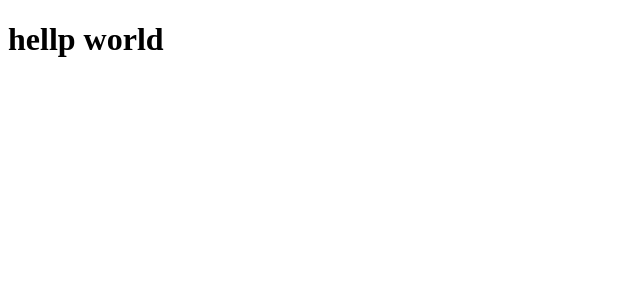
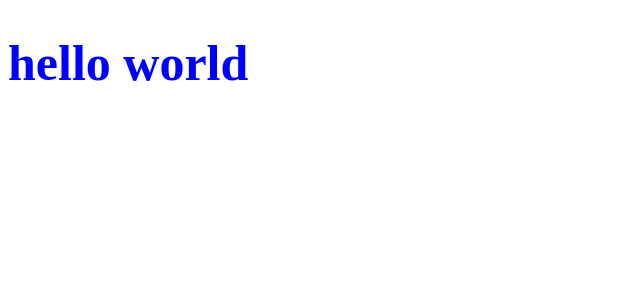
Before and after one commit to ahmei1/alx-fe-reactjs, a React (Vite) app in the folder github-user-search/: page / in a window 1280 px wide. Shown: the top 300 px of the page, without its empty margins (0-640 px from the left). Built offline with nearby package versions, Linux system fonts and the light colour scheme.

Commit message:
adding the import into the app.jsx file

```diff
--- a/github-user-search/src/App.jsx
+++ b/github-user-search/src/App.jsx
@@ -1,7 +1,10 @@
+import Header from "./components/header";
+
 function APP() {
   return (
 
-    <h1>hellp world</h1>
+    <Header />
+
   );
 }
 
--- /dev/null
+++ b/github-user-search/src/components/header.jsx
@@ -0,0 +1,7 @@
+function Header() {
+    return (
+        <h1 style={{fontSize:'50px', color:'blue'}}>hello world</h1>
+     );
+}
+
+export default Header;
```
